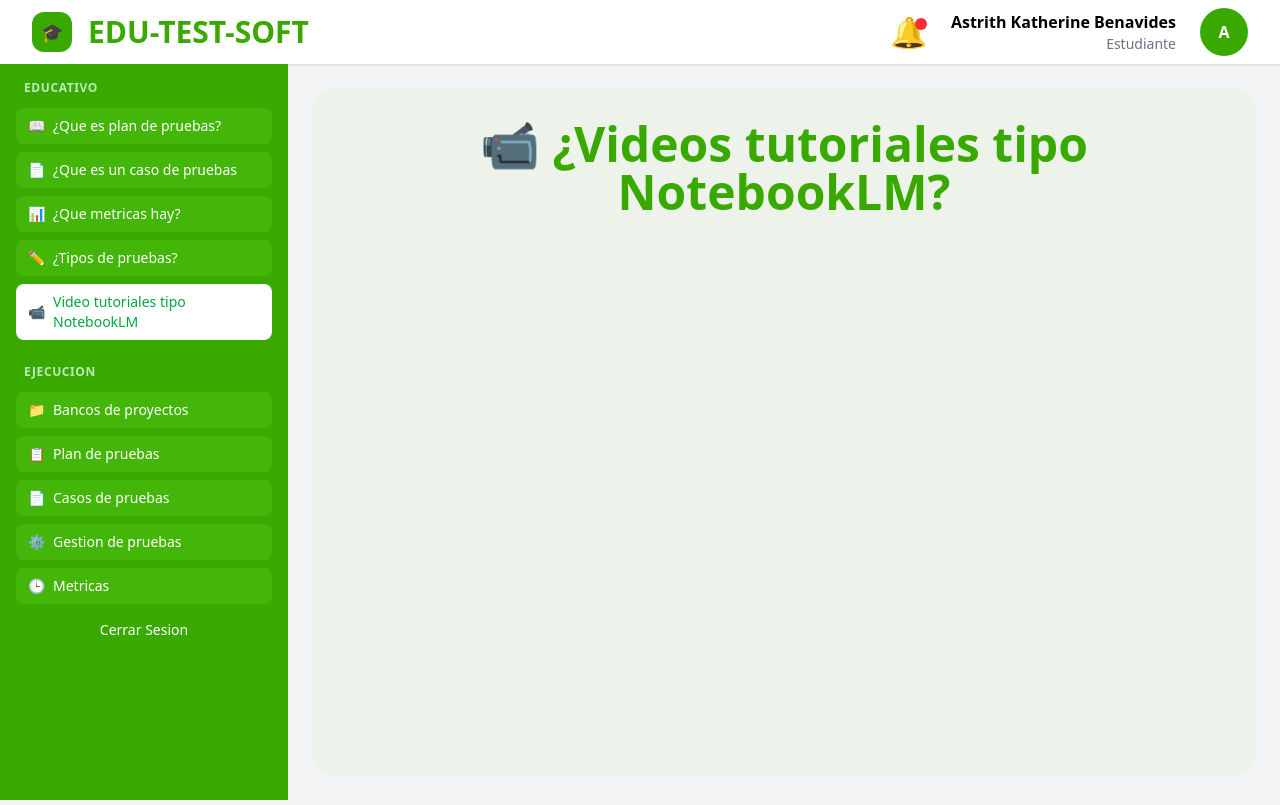
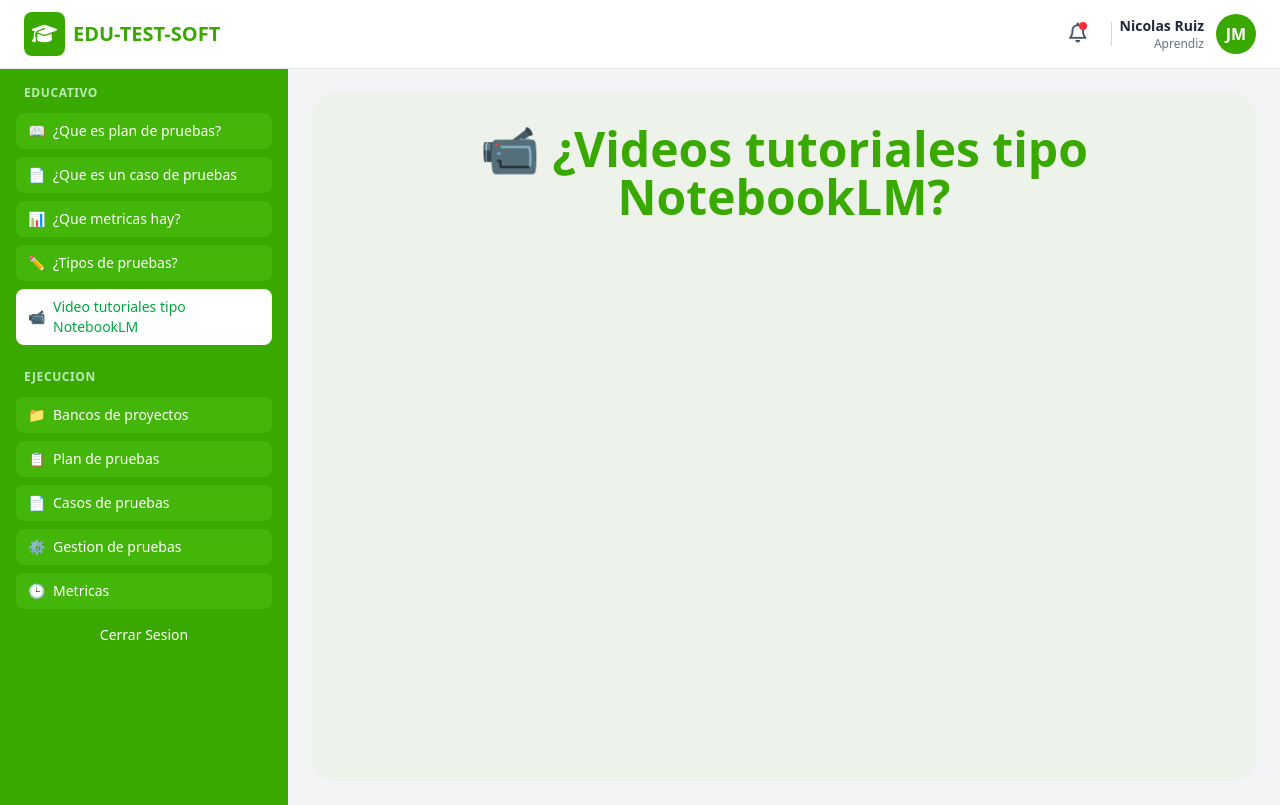
Before and after one commit to nicolasruizc05/Edu-test-soft, a website: page videos_Tutiorales.html in a window 1280 px wide. Drawn offline with Linux system fonts and the light colour scheme.

Commit message:
actualizacion pagina

```diff
--- a/videos_Tutiorales.html
+++ b/videos_Tutiorales.html
@@ -3,6 +3,8 @@
 <head>
     <meta charset="UTF-8">
     <meta name="viewport" content="width=device-width, initial-scale=1.0">
+    <link rel="stylesheet" href="https://cdnjs.cloudflare.com/ajax/libs/font-awesome/6.4.0/css/all.min.css">
+
     <title>EDU-TEST-SOFT</title>
 
     <link rel="stylesheet" href="src/output.css">
@@ -15,55 +17,34 @@
     <div class="h-screen flex flex-col">
 
         <!--HEADER-->
-        <header class="h-20 bg-white shadow flex justify-between items-center px-8">
+        <!-- CABECERA (HEADER) -->
+    <header class="bg-white border-b border-gray-200 px-6 py-3 flex justify-between items-center z-10">
+       <a href="pagina_principal.html">
+            <div class="flex items-center space-x-2 font-bold text-xl" style="color: #39a900;">
+                <div class="text-white p-2 rounded-lg" style="background-color: #39a900;">
+                    <i class="fa-solid fa-graduation-cap"></i>
+                </div>
+                <span>EDU-TEST-SOFT</span>
+            </div>
+        </a>
 
-            <!-- Logo -->
-            <div class="flex items-center gap-4">
-
-                <div class="w-10 h-10 rounded-xl bg-[#39a900] flex justify-center items-center">
-
-                    <div class="w-9 h-9 rounded-full bg-[#39a900] flex items-center justify-center text-white text-lg">
-                        🎓
-                    </div>
-
+        <div class="flex items-center space-x-4">
+            <button class="text-gray-600 hover:text-gray-800 relative">
+                <i class="fa-regular fa-bell text-xl"></i>
+                <span class="absolute top-0 right-0 w-2 h-2 bg-red-500 rounded-full"></span>
+            </button>
+            <div class="border-l border-gray-300 h-6 mx-2"></div>
+            <div class="flex items-center space-x-3">
+                <div class="text-right">
+                    <p class="text-sm font-semibold text-gray-800" id="name"></p>
+                    <p class="text-xs text-gray-500" id="role"></p>
+                 </div>
+                <div class="w-10 h-10 text-white rounded-full flex items-center justify-center font-bold" style="background-color: #39a900;">
+                    JM
                 </div>
-
-                <h1 class="text-3xl font-bold text-[#39a900]">
-                    EDU-TEST-SOFT
-                </h1>
-
             </div>
-
-            <!-- Usuario -->
-            <div class="flex items-center gap-6">
-
-                <div class="relative text-3xl">
-
-                    🔔
-
-                    <span class="absolute top-1 right-0 w-3 h-3 bg-red-500 rounded-full"></span>
-
-                </div>
-
-                <div class="text-right">
-
-                    <h2 class="font-semibold">
-                        Astrith Katherine Benavides
-                    </h2>
-
-                    <p class="text-gray-500 text-sm">
-                        Estudiante
-                    </p>
-
-                </div>
-
-                <div class="w-12 h-12 rounded-full bg-[#39a900] flex justify-center items-center text-white font-bold">
-                    A
-                </div>
-
-            </div>
-
-        </header>
+        </div>
+    </header>
 
         <!--CUERPO-->
         <div class="flex flex-1">
```
